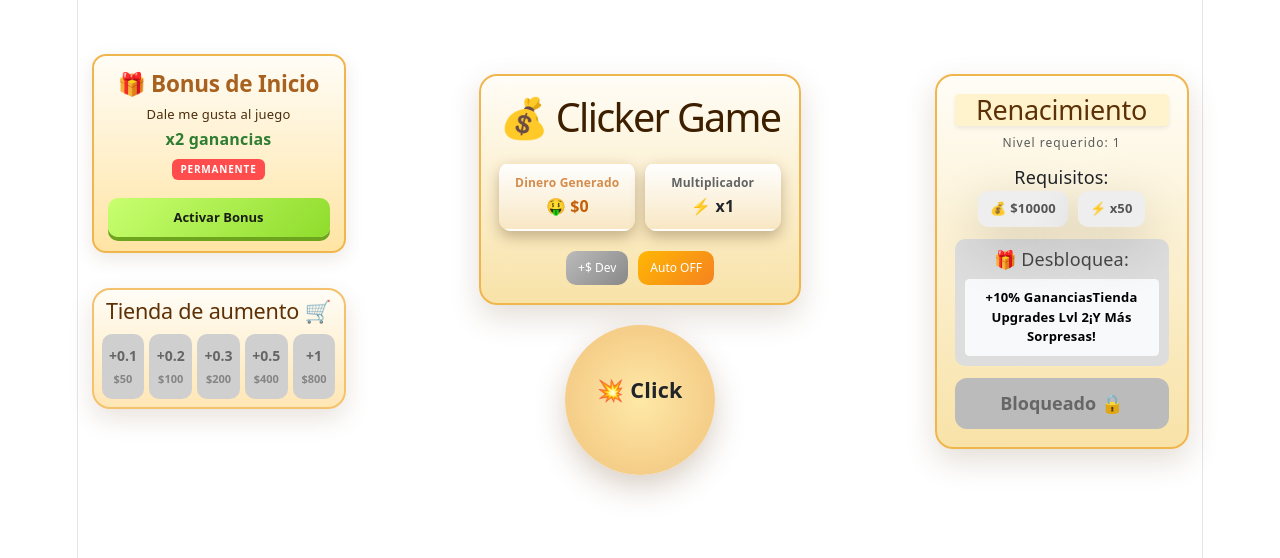
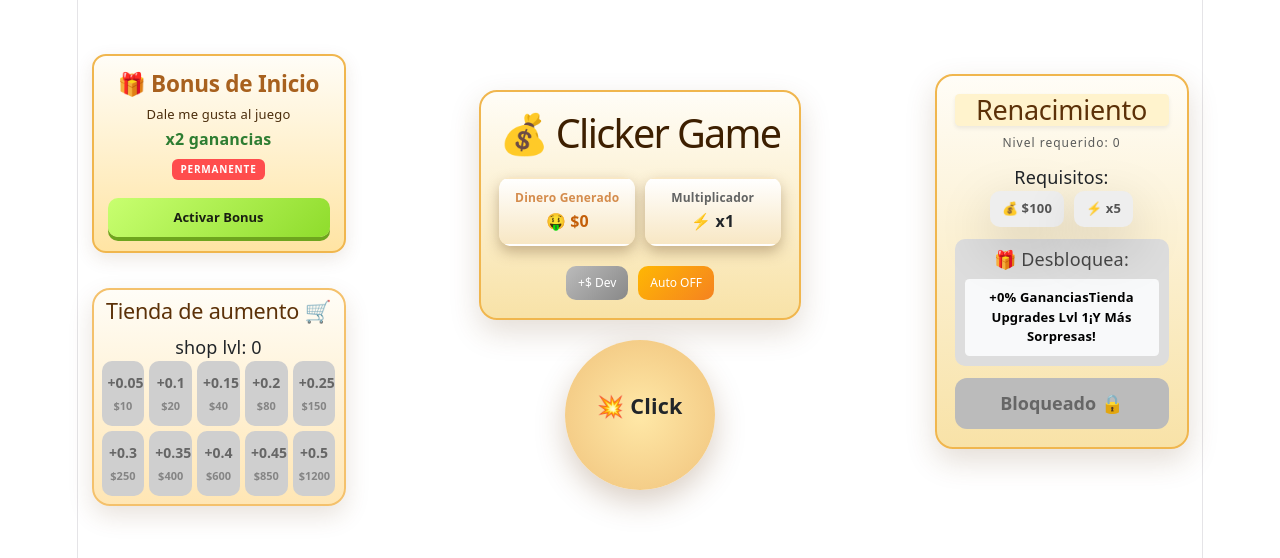
Before and after one commit to Maxii34/CLICKER-EMPIRE, a React (Vite) app: page / in a window 1280 px wide. Shown: the top 558 px of the page. Built offline with nearby package versions, Linux system fonts and the light colour scheme.

Commit message:
Mejorar logica, array de upgrader

```diff
--- a/src/components/rebirs/ReiniciosLvl.jsx
+++ b/src/components/rebirs/ReiniciosLvl.jsx
@@ -12,7 +12,9 @@ export const ReiniciosLvl = ({
 }) => {
   // Mostrar el nivel correspondiente al rebirlvl actual
   const currentLevel =
-    rebirthReq.find((req) => req.level === rebirlvl) || rebirthReq[0];
+  rebirthReq.find((req) => req.level === rebirlvl) ||
+  rebirthReq.find((req) => req.level === rebirlvl - 1) ||
+  rebirthReq[0];
 
   const canRebirth =
   money >= currentLevel.money &&
--- a/src/components/rebirs/rebirthReq.js
+++ b/src/components/rebirs/rebirthReq.js
@@ -1,4 +1,6 @@
+
 const rebirthReq = [
+  { level: 0, money: 100, multiplier: 5, bonus: 0 },
   { level: 1, money: 10000, multiplier: 50, bonus: 10 },
   { level: 2, money: 30000, multiplier: 70, bonus: 15 },
   { level: 3, money: 50000, multiplier: 100, bonus: 20 },
--- a/src/components/upgrader/MejorasProges.jsx
+++ b/src/components/upgrader/MejorasProges.jsx
@@ -14,10 +14,16 @@ export const MejorasProges = ({
     rebirlvl,
     unlockedLvl,
   });
+
+  // 🎯 FILTRAR POR NIVEL ACTUAL
+  const currentLevelUpgrades = upgrades.filter(
+    (up) => up.level === rebirlvl
+  );
+
   return (
     <div className="shop">
       <h2>Tienda de aumento 🛒</h2>
-
+      <span>shop lvl: {rebirlvl}</span>
       {/* 🔒 Aviso de límite alcanzado */}
       {multiplier >= unlockedLvl && (
         <p className="text-warning text-center">
@@ -26,17 +32,12 @@ export const MejorasProges = ({
       )}
 
       <div className="shop-grid">
-        {upgrades.map((up, i) => {
-          const isUnlocked = up.tier === 1 || rebirlvl >= up.tier;
-
-          // 🔥 Validación completa (incluye overshoot)
+        {currentLevelUpgrades.map((up, i) => {
+          // 🔥 Validación simplificada (solo verificar nivel actual)
           const canBuy =
             money >= up.cost &&
             multiplier < up.max &&
-            (multiplier + up.value) <= unlockedLvl &&
-            isUnlocked;
-
-          if (!isUnlocked) return null;
+            (multiplier + up.value) <= unlockedLvl;
 
           const willExceed = multiplier + up.value > unlockedLvl;
 
--- a/src/components/upgrader/upgrades.js
+++ b/src/components/upgrader/upgrades.js
@@ -1,73 +1,135 @@
 const upgrades = [
-  // 🔹 TIER 1 (hasta x10)
-  { cost: 50, value: 0.1, max: 50, unlock: 0, tier: 1 },
-  { cost: 100, value: 0.2, max: 50, unlock: 0, tier: 1 },
-  { cost: 200, value: 0.3, max: 50, unlock: 0, tier: 1 },
-  { cost: 400, value: 0.5, max: 50, unlock: 0, tier: 1 },
-  { cost: 800, value: 1, max: 50, unlock: 0, tier: 1 },
+  // 🔹 LEVEL 0 (Inicial - hasta x5)
+  { cost: 10, value: 0.05, max: 5, unlock: 0, level: 0 },
+  { cost: 20, value: 0.1, max: 5, unlock: 0, level: 0 },
+  { cost: 40, value: 0.15, max: 5, unlock: 0, level: 0 },
+  { cost: 80, value: 0.2, max: 5, unlock: 0, level: 0 },
+  { cost: 150, value: 0.25, max: 5, unlock: 0, level: 0 },
+  { cost: 250, value: 0.3, max: 5, unlock: 0, level: 0 },
+  { cost: 400, value: 0.35, max: 5, unlock: 0, level: 0 },
+  { cost: 600, value: 0.4, max: 5, unlock: 0, level: 0 },
+  { cost: 850, value: 0.45, max: 5, unlock: 0, level: 0 },
+  { cost: 1200, value: 0.5, max: 5, unlock: 0, level: 0 },
 
-  // 🔹 TIER 2 (hasta x20)
-  { cost: 1000, value: 1, max: 70, unlock: 1, tier: 2 },
-  { cost: 1500, value: 1.5, max: 70, unlock: 1, tier: 2 },
-  { cost: 2500, value: 2, max: 70, unlock: 1, tier: 2 },
-  { cost: 4000, value: 2.5, max: 70, unlock: 1, tier: 2 },
-  { cost: 6000, value: 3, max: 70, unlock: 1, tier: 2 },
+  // 🔹 LEVEL 1 (Después 1er rebirth - hasta x50)
+  { cost: 1000, value: 1, max: 50, unlock: 1, level: 1 },
+  { cost: 1500, value: 1.5, max: 50, unlock: 1, level: 1 },
+  { cost: 2500, value: 2, max: 50, unlock: 1, level: 1 },
+  { cost: 4000, value: 2.5, max: 50, unlock: 1, level: 1 },
+  { cost: 6000, value: 3, max: 50, unlock: 1, level: 1 },
+  { cost: 8000, value: 3.5, max: 50, unlock: 1, level: 1 },
+  { cost: 10000, value: 4, max: 50, unlock: 1, level: 1 },
+  { cost: 12500, value: 4.5, max: 50, unlock: 1, level: 1 },
+  { cost: 15000, value: 5, max: 50, unlock: 1, level: 1 },
+  { cost: 18000, value: 5.5, max: 50, unlock: 1, level: 1 },
 
-  // 🔹 TIER 3 (hasta x30)
-  { cost: 8000, value: 3, max: 100, unlock: 2, tier: 3 },
-  { cost: 12000, value: 4, max: 100, unlock: 2, tier: 3 },
-  { cost: 18000, value: 5, max: 100, unlock: 2, tier: 3 },
-  { cost: 25000, value: 6, max: 100, unlock: 2, tier: 3 },
-  { cost: 35000, value: 7, max: 100, unlock: 2, tier: 3 },
+  // 🔹 LEVEL 2 (Después 2do rebirth - hasta x70)
+  { cost: 20000, value: 5.5, max: 70, unlock: 2, level: 2 },
+  { cost: 25000, value: 6, max: 70, unlock: 2, level: 2 },
+  { cost: 30000, value: 6.5, max: 70, unlock: 2, level: 2 },
+  { cost: 40000, value: 7, max: 70, unlock: 2, level: 2 },
+  { cost: 50000, value: 7.5, max: 70, unlock: 2, level: 2 },
+  { cost: 60000, value: 8, max: 70, unlock: 2, level: 2 },
+  { cost: 75000, value: 8.5, max: 70, unlock: 2, level: 2 },
+  { cost: 90000, value: 9, max: 70, unlock: 2, level: 2 },
+  { cost: 110000, value: 9.5, max: 70, unlock: 2, level: 2 },
+  { cost: 130000, value: 10, max: 70, unlock: 2, level: 2 },
 
-  // 🔹 TIER 4 (hasta x40)
-  { cost: 50000, value: 8, max: 120, unlock: 3, tier: 4 },
-  { cost: 70000, value: 9, max: 120, unlock: 3, tier: 4 },
-  { cost: 90000, value: 10, max: 120, unlock: 3, tier: 4 },
-  { cost: 120000, value: 12, max: 120, unlock: 3, tier: 4 },
-  { cost: 150000, value: 15, max: 120, unlock: 3, tier: 4 },
+  // 🔹 LEVEL 3 (Después 3er rebirth - hasta x100)
+  { cost: 150000, value: 10, max: 100, unlock: 3, level: 3 },
+  { cost: 175000, value: 11, max: 100, unlock: 3, level: 3 },
+  { cost: 200000, value: 12, max: 100, unlock: 3, level: 3 },
+  { cost: 250000, value: 13, max: 100, unlock: 3, level: 3 },
+  { cost: 300000, value: 14, max: 100, unlock: 3, level: 3 },
+  { cost: 350000, value: 15, max: 100, unlock: 3, level: 3 },
+  { cost: 400000, value: 16, max: 100, unlock: 3, level: 3 },
+  { cost: 475000, value: 17, max: 100, unlock: 3, level: 3 },
+  { cost: 550000, value: 18, max: 100, unlock: 3, level: 3 },
+  { cost: 650000, value: 20, max: 100, unlock: 3, level: 3 },
 
-  // 🔹 TIER 5 (hasta x50)
-  { cost: 200000, value: 16, max: 150, unlock: 4, tier: 5 },
-  { cost: 250000, value: 18, max: 150, unlock: 4, tier: 5 },
-  { cost: 300000, value: 20, max: 150, unlock: 4, tier: 5 },
-  { cost: 400000, value: 22, max: 150, unlock: 4, tier: 5 },
-  { cost: 500000, value: 25, max: 150, unlock: 4, tier: 5 },
+  // 🔹 LEVEL 4 (Después 4to rebirth - hasta x120)
+  { cost: 750000, value: 20, max: 120, unlock: 4, level: 4 },
+  { cost: 850000, value: 21, max: 120, unlock: 4, level: 4 },
+  { cost: 950000, value: 22, max: 120, unlock: 4, level: 4 },
+  { cost: 1100000, value: 23, max: 120, unlock: 4, level: 4 },
+  { cost: 1250000, value: 24, max: 120, unlock: 4, level: 4 },
+  { cost: 1400000, value: 25, max: 120, unlock: 4, level: 4 },
+  { cost: 1600000, value: 26, max: 120, unlock: 4, level: 4 },
+  { cost: 1800000, value: 27, max: 120, unlock: 4, level: 4 },
+  { cost: 2000000, value: 28, max: 120, unlock: 4, level: 4 },
+  { cost: 2250000, value: 30, max: 120, unlock: 4, level: 4 },
 
-  // 🔹 TIER 6 (hasta x60)
-  { cost: 600000, value: 26, max: 170, unlock: 5, tier: 6 },
-  { cost: 700000, value: 28, max: 170, unlock: 5, tier: 6 },
-  { cost: 850000, value: 30, max: 170, unlock: 5, tier: 6 },
-  { cost: 1000000, value: 32, max: 170, unlock: 5, tier: 6 },
-  { cost: 1200000, value: 35, max: 170, unlock: 5, tier: 6 },
+  // 🔹 LEVEL 5 (Después 5to rebirth - hasta x150)
+  { cost: 2500000, value: 30, max: 150, unlock: 5, level: 5 },
+  { cost: 2750000, value: 31, max: 150, unlock: 5, level: 5 },
+  { cost: 3000000, value: 32, max: 150, unlock: 5, level: 5 },
+  { cost: 3350000, value: 33, max: 150, unlock: 5, level: 5 },
+  { cost: 3750000, value: 34, max: 150, unlock: 5, level: 5 },
+  { cost: 4150000, value: 35, max: 150, unlock: 5, level: 5 },
+  { cost: 4600000, value: 36, max: 150, unlock: 5, level: 5 },
+  { cost: 5100000, value: 37, max: 150, unlock: 5, level: 5 },
+  { cost: 5650000, value: 38, max: 150, unlock: 5, level: 5 },
+  { cost: 6250000, value: 40, max: 150, unlock: 5, level: 5 },
 
-  // 🔹 TIER 7 (hasta x70)
-  { cost: 1500000, value: 36, max: 200, unlock: 6, tier: 7 },
-  { cost: 1800000, value: 38, max: 200, unlock: 6, tier: 7 },
-  { cost: 2000000, value: 40, max: 200, unlock: 6, tier: 7 },
-  { cost: 2500000, value: 42, max: 200, unlock: 6, tier: 7 },
-  { cost: 3000000, value: 45, max: 200, unlock: 6, tier: 7 },
+  // 🔹 LEVEL 6 (Después 6to rebirth - hasta x170)
+  { cost: 6900000, value: 40, max: 170, unlock: 6, level: 6 },
+  { cost: 7500000, value: 41, max: 170, unlock: 6, level: 6 },
+  { cost: 8150000, value: 42, max: 170, unlock: 6, level: 6 },
+  { cost: 8850000, value: 43, max: 170, unlock: 6, level: 6 },
+  { cost: 9600000, value: 44, max: 170, unlock: 6, level: 6 },
+  { cost: 10400000, value: 45, max: 170, unlock: 6, level: 6 },
+  { cost: 11300000, value: 46, max: 170, unlock: 6, level: 6 },
+  { cost: 12250000, value: 47, max: 170, unlock: 6, level: 6 },
+  { cost: 13250000, value: 48, max: 170, unlock: 6, level: 6 },
+  { cost: 14500000, value: 50, max: 170, unlock: 6, level: 6 },
 
-  // 🔹 TIER 8 (hasta x80)
-  { cost: 3500000, value: 46, max: 230, unlock: 7, tier: 8 },
-  { cost: 4000000, value: 48, max: 230, unlock: 7, tier: 8 },
-  { cost: 4500000, value: 50, max: 230, unlock: 7, tier: 8 },
-  { cost: 5000000, value: 52, max: 230, unlock: 7, tier: 8 },
-  { cost: 6000000, value: 55, max: 230, unlock: 7, tier: 8 },
+  // 🔹 LEVEL 7 (Después 7to rebirth - hasta x200)
+  { cost: 15800000, value: 50, max: 200, unlock: 7, level: 7 },
+  { cost: 17100000, value: 51, max: 200, unlock: 7, level: 7 },
+  { cost: 18500000, value: 52, max: 200, unlock: 7, level: 7 },
+  { cost: 20000000, value: 53, max: 200, unlock: 7, level: 7 },
+  { cost: 21600000, value: 54, max: 200, unlock: 7, level: 7 },
+  { cost: 23300000, value: 55, max: 200, unlock: 7, level: 7 },
+  { cost: 25100000, value: 56, max: 200, unlock: 7, level: 7 },
+  { cost: 27000000, value: 57, max: 200, unlock: 7, level: 7 },
+  { cost: 29100000, value: 58, max: 200, unlock: 7, level: 7 },
+  { cost: 31500000, value: 60, max: 200, unlock: 7, level: 7 },
 
-  // 🔹 TIER 9 (hasta x90)
-  { cost: 7000000, value: 56, max: 250, unlock: 8, tier: 9 },
-  { cost: 8000000, value: 58, max: 250, unlock: 8, tier: 9 },
-  { cost: 9000000, value: 60, max: 250, unlock: 8, tier: 9 },
-  { cost: 10000000, value: 62, max: 250, unlock: 8, tier: 9 },
-  { cost: 12000000, value: 65, max: 250, unlock: 8, tier: 9 },
+  // 🔹 LEVEL 8 (Después 8vo rebirth - hasta x230)
+  { cost: 34000000, value: 60, max: 230, unlock: 8, level: 8 },
+  { cost: 36600000, value: 61, max: 230, unlock: 8, level: 8 },
+  { cost: 39300000, value: 62, max: 230, unlock: 8, level: 8 },
+  { cost: 42200000, value: 63, max: 230, unlock: 8, level: 8 },
+  { cost: 45300000, value: 64, max: 230, unlock: 8, level: 8 },
+  { cost: 48600000, value: 65, max: 230, unlock: 8, level: 8 },
+  { cost: 52100000, value: 66, max: 230, unlock: 8, level: 8 },
+  { cost: 55900000, value: 67, max: 230, unlock: 8, level: 8 },
+  { cost: 59900000, value: 68, max: 230, unlock: 8, level: 8 },
+  { cost: 64500000, value: 70, max: 230, unlock: 8, level: 8 },
 
-  // 🔹 TIER 10 (hasta x100)
-  { cost: 15000000, value: 66, max: 270, unlock: 9, tier: 10 },
-  { cost: 17000000, value: 68, max: 270, unlock: 9, tier: 10 },
-  { cost: 20000000, value: 70, max: 270, unlock: 9, tier: 10 },
-  { cost: 25000000, value: 72, max: 270, unlock: 9, tier: 10 },
-  { cost: 30000000, value: 75, max: 270, unlock: 9, tier: 10 },
+  // 🔹 LEVEL 9 (Después 9no rebirth - hasta x150)
+  { cost: 69500000, value: 70, max: 150, unlock: 9, level: 9 },
+  { cost: 74800000, value: 71, max: 150, unlock: 9, level: 9 },
+  { cost: 80400000, value: 72, max: 150, unlock: 9, level: 9 },
+  { cost: 86300000, value: 73, max: 150, unlock: 9, level: 9 },
+  { cost: 92600000, value: 74, max: 150, unlock: 9, level: 9 },
+  { cost: 99300000, value: 75, max: 150, unlock: 9, level: 9 },
+  { cost: 106400000, value: 76, max: 150, unlock: 9, level: 9 },
+  { cost: 114000000, value: 77, max: 150, unlock: 9, level: 9 },
+  { cost: 122000000, value: 78, max: 150, unlock: 9, level: 9 },
+  { cost: 131000000, value: 80, max: 150, unlock: 9, level: 9 },
+
+  // 🔹 LEVEL 10 (Después 10mo rebirth - hasta x170)
+  { cost: 140500000, value: 80, max: 170, unlock: 10, level: 10 },
+  { cost: 151000000, value: 81, max: 170, unlock: 10, level: 10 },
+  { cost: 162500000, value: 82, max: 170, unlock: 10, level: 10 },
+  { cost: 174800000, value: 83, max: 170, unlock: 10, level: 10 },
+  { cost: 187900000, value: 84, max: 170, unlock: 10, level: 10 },
+  { cost: 201900000, value: 85, max: 170, unlock: 10, level: 10 },
+  { cost: 217000000, value: 86, max: 170, unlock: 10, level: 10 },
+  { cost: 233200000, value: 87, max: 170, unlock: 10, level: 10 },
+  { cost: 250700000, value: 88, max: 170, unlock: 10, level: 10 },
+  { cost: 269500000, value: 90, max: 170, unlock: 10, level: 10 },
 ];
 
 export default upgrades;
```
